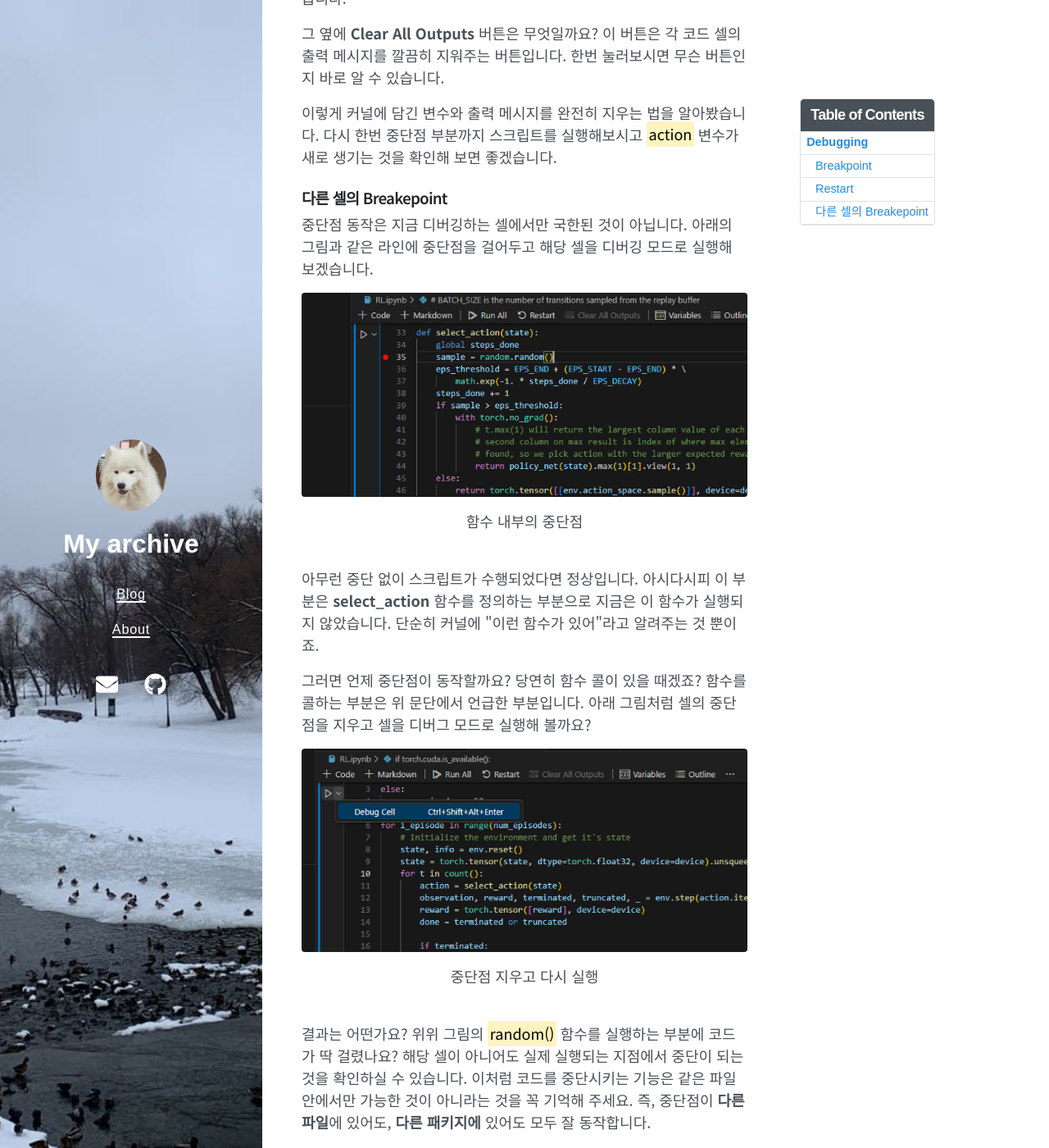
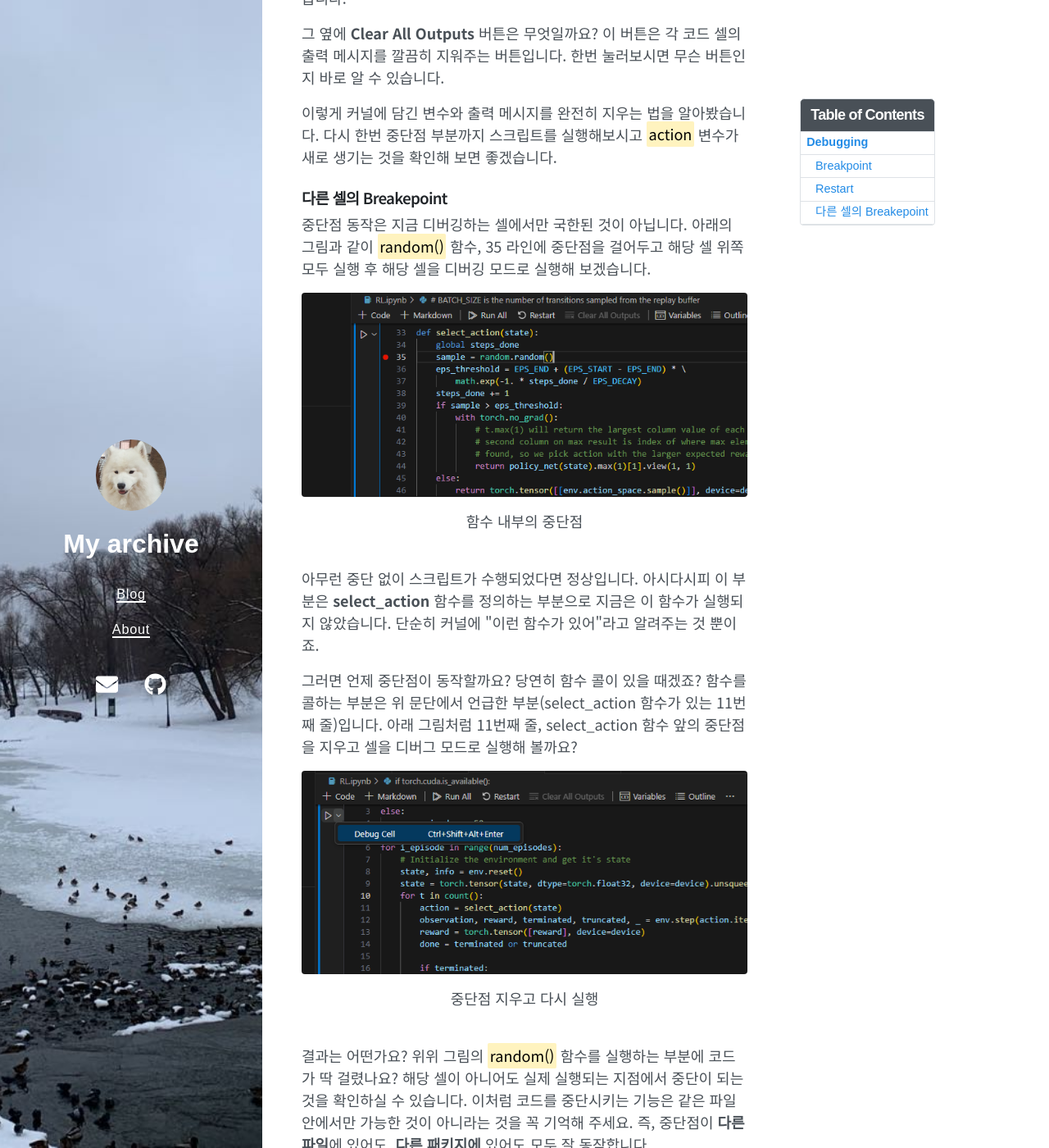
Before and after one commit to NamiKim-0408/NamiKim-0408.github.io, a Jekyll site: the page built from _posts/2023-11-04-vscode-RL_6.md, in a window 1280 px wide and 1400 px high, scrolled down 3546 px. Shown: the whole window at 82% size. Built offline with Jekyll 4.4.1, drawn with Linux system fonts in a browser that asks for light colours; nearby versions of some CDN libraries; comment, search, counter and statistics services are not loaded; some of the changed text lies outside the part shown.

Commit message:
RL_7 mod

```diff
--- a/_posts/2023-11-04-vscode-RL_6.md
+++ b/_posts/2023-11-04-vscode-RL_6.md
@@ -31,10 +31,10 @@
 혹은 라인을 클릭하고 __F9__ 단축키를 통해서도 찍을 수 있습니다.
 
 ![breakpoint](/assets/img/RL_6/breakpoint.png)
-<center>Breakpoint 설정</center>
+<center>Breakpoint 설정과 위쪽 모든 셀 실행</center>
 <br/>
 
-그 다음 오른쪽 위 셀 메뉴 아이콘에서 위쪽 셀 모두 실행 (Execute Abobe Cells)를 눌러서 해당 셀 위에 있는 모든 셀을 실행하겠습니다.
+그 다음 오른쪽 위 셀 메뉴 아이콘에서 위쪽 셀 모두 실행 (Execute Above Cells)를 눌러서 해당 셀 위에 있는 모든 셀을 실행하겠습니다.
 다음으로 누를 버튼은 디버그 버튼입니다.
 디버그 버튼은 오른쪽에 셀 실행 버튼 옆에 숨어있습니다.
 네번째 포스트를 참고해주세요.
@@ -95,7 +95,7 @@
 ### 다른 셀의 Breakepoint
 
 중단점 동작은 지금 디버깅하는 셀에서만 국한된 것이 아닙니다.
-아래의 그림과 같은 라인에 중단점을 걸어두고 해당 셀을 디버깅 모드로 실행해 보겠습니다.
+아래의 그림과 같이 <mark>random()</mark> 함수, 35 라인에 중단점을 걸어두고 해당 셀 위쪽 모두 실행 후 해당 셀을 디버깅 모드로 실행해 보겠습니다.
 
 ![other breakpoint](/assets/img/RL_6/other_breakpoint.png)
 <center>함수 내부의 중단점</center>
@@ -107,8 +107,8 @@
 
 그러면 언제 중단점이 동작할까요?
 당연히 함수 콜이 있을 때겠죠?
-함수를 콜하는 부분은 위 문단에서 언급한 부분입니다.
-아래 그림처럼 셀의 중단점을 지우고 셀을 디버그 모드로 실행해 볼까요?
+함수를 콜하는 부분은 위 문단에서 언급한 부분(select_action 함수가 있는 11번째 줄)입니다.
+아래 그림처럼 11번째 줄, select_action 함수 앞의 중단점을 지우고 셀을 디버그 모드로 실행해 볼까요?
 
 ![other breakpoint2](/assets/img/RL_6/other_breakpoint2.png)
 <center>중단점 지우고 다시 실행</center>
```
Also changed, not shown: _posts/2023-11-05-vscode-RL_7.md (+4 -4 lines), about.md (+3 -0 lines), assets/img/RL_6/breakpoint.png.
